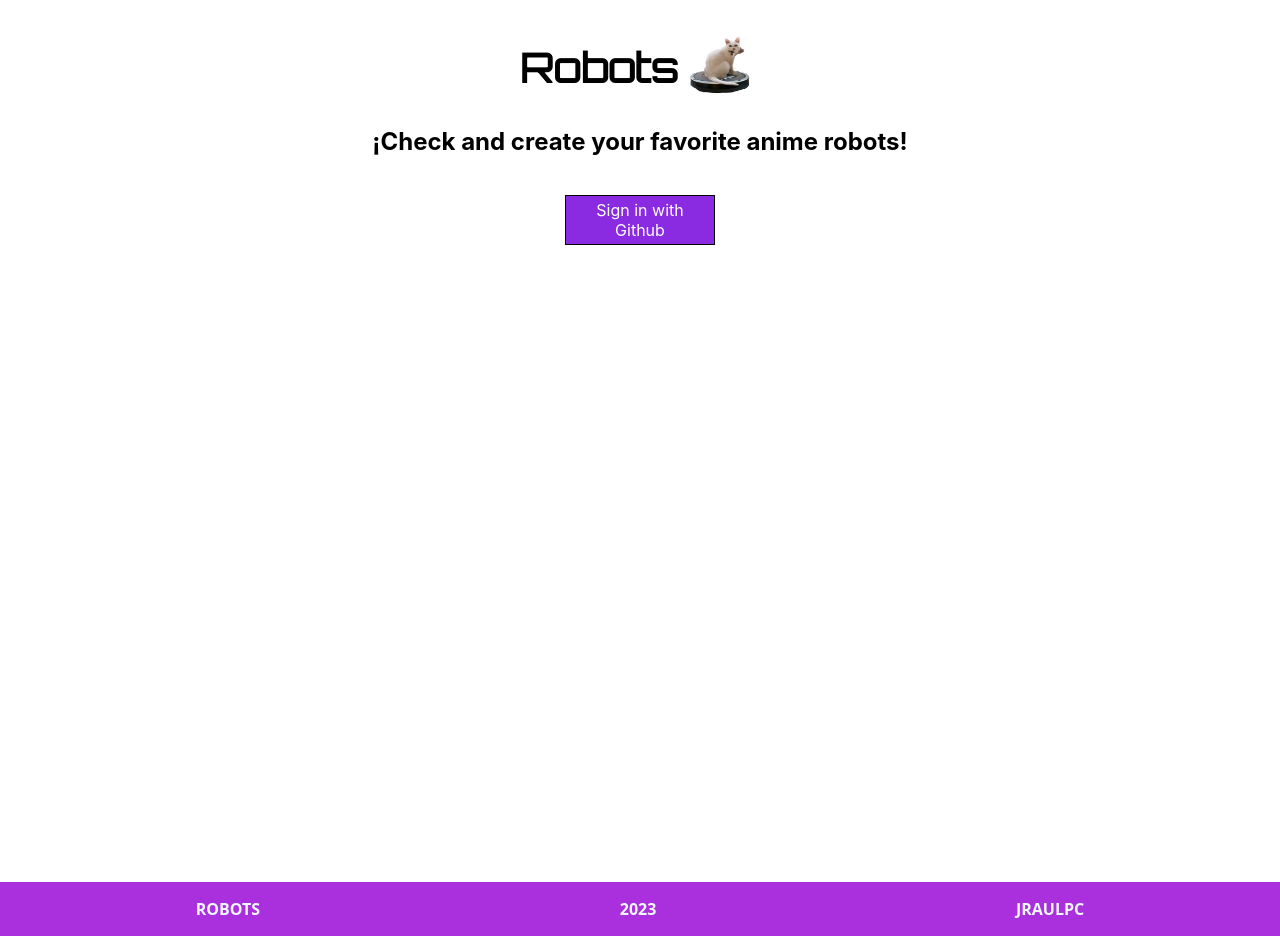
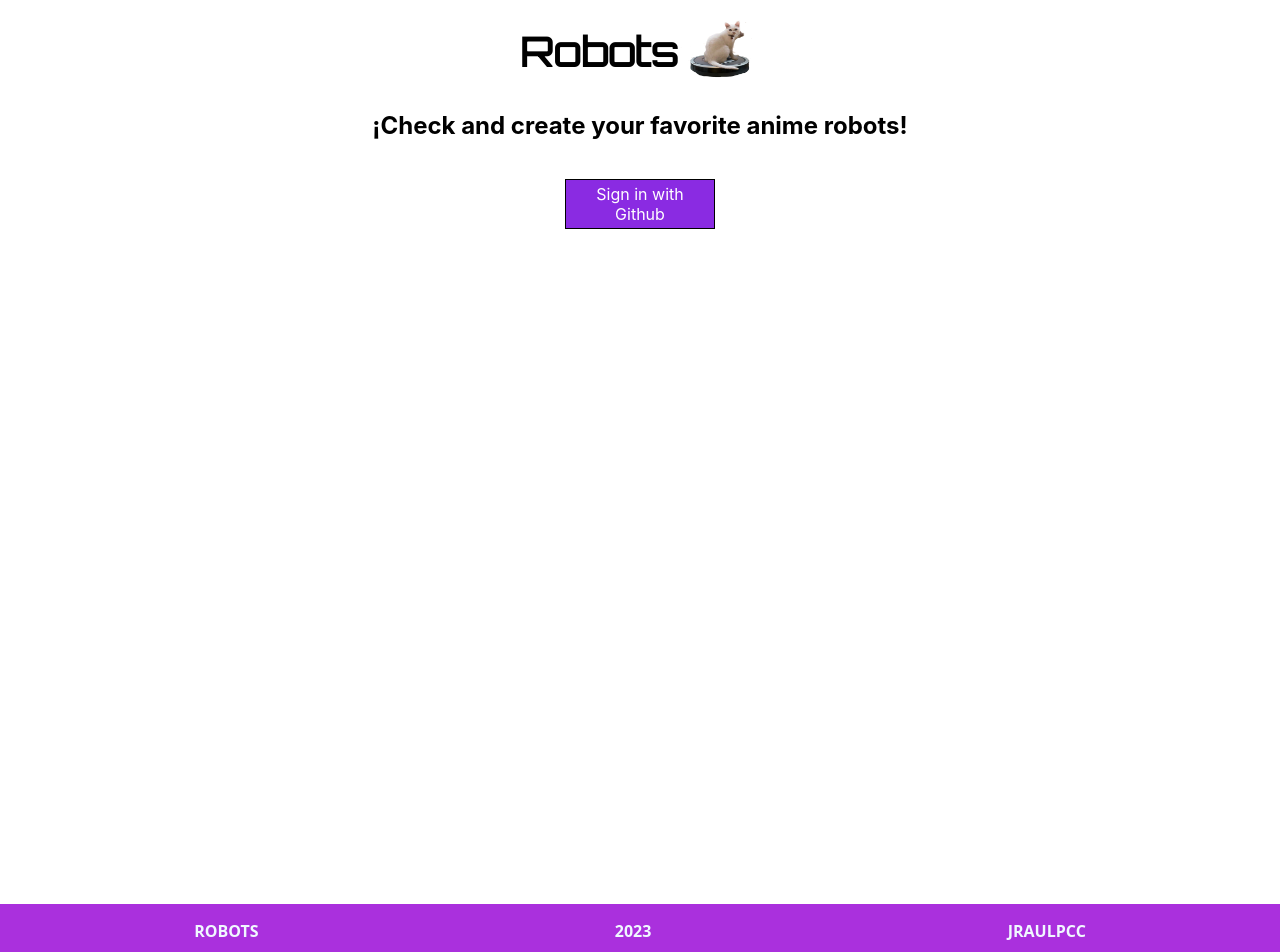
Before and after one commit to JRaulPC/202307-w7chwe-raul-perez-front, a React (Vite) app: page /login in a window 1280 px wide. Shown: the top 952 px of the page. Built offline with nearby package versions, Linux system fonts and the light colour scheme; no server answers.

Commit message:
Fix login state on refresh and footer on bottom page

```diff
--- a/src/components/App/App.css
+++ b/src/components/App/App.css
@@ -1,6 +1,4 @@
 .container {
-  padding: 16px;
   position: relative;
   overflow: hidden;
-  height: 100%;
 }
--- a/src/components/App/App.tsx
+++ b/src/components/App/App.tsx
@@ -51,5 +51,3 @@ const App = (): React.ReactElement => {
 };
 
 export default App;
-
-//headers -> authorization
--- a/src/components/Footer/Footer.css
+++ b/src/components/Footer/Footer.css
@@ -7,7 +7,7 @@
   font-weight: bold;
   text-transform: uppercase;
   background-color: #aa30dd;
-  position: absolute;
+  position: relative;
   left: 0;
   bottom: 0;
   overflow: hidden;
--- a/src/components/Footer/Footer.tsx
+++ b/src/components/Footer/Footer.tsx
@@ -5,7 +5,7 @@ const Footer = () => {
     <div className="footer">
       <span className="footer__content">Robots</span>
       <span className="footer__content">2023</span>
-      <span className="footer__content">JRaulPC</span>
+      <span className="footer__content">JRaulPCC</span>
     </div>
   );
 };
--- a/src/components/ProtectedRoute/ProtectedRoute.tsx
+++ b/src/components/ProtectedRoute/ProtectedRoute.tsx
@@ -9,7 +9,7 @@ const ProtectedRoute = ({
 }: PropsWithChildren): React.ReactElement => {
   const [user, isLoading] = useAuthState(auth);
 
-  if (isLoading && !user) {
+  if (!isLoading && !user) {
     return <Navigate to={paths.loginPage} />;
   }
 
```
Also changed, not shown: src/pages/NewRobotPage/NewRobotPage.tsx (+0 -18 lines), 2 other files (tests, documents, lock files or other folders).
